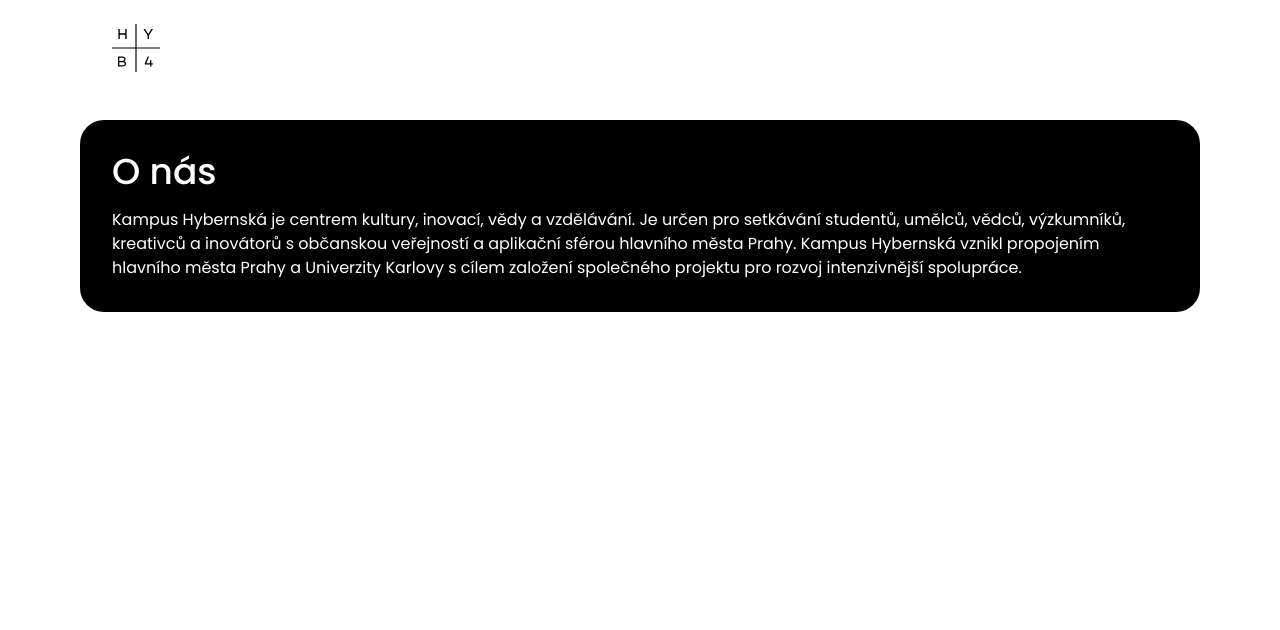
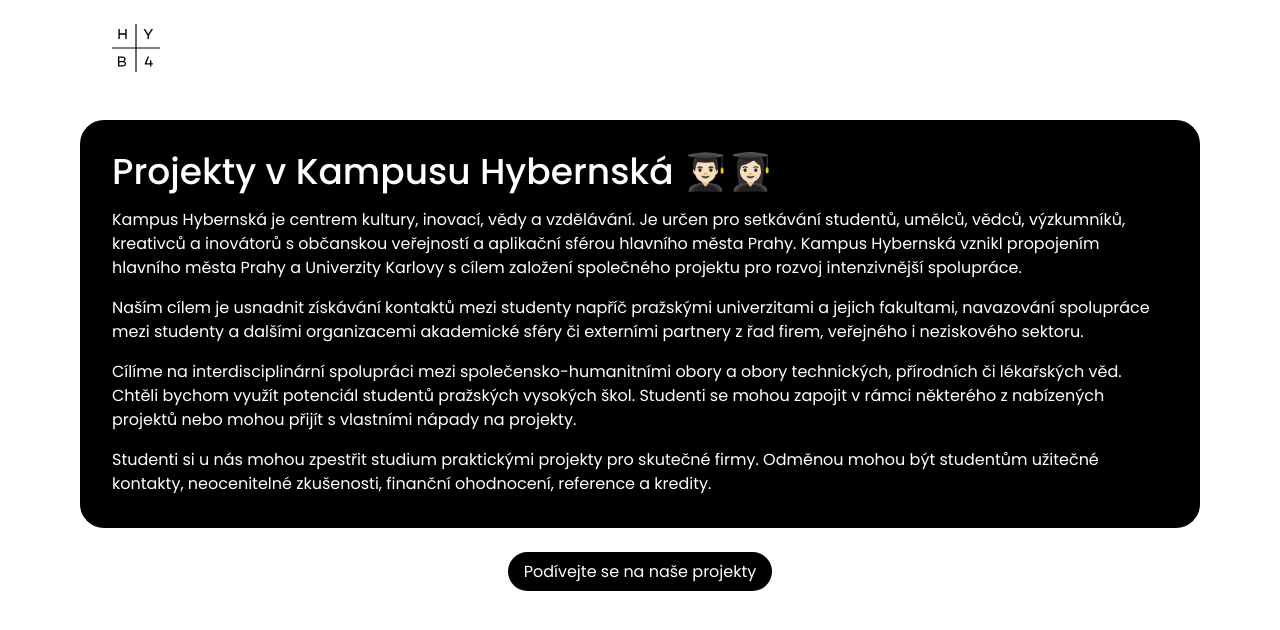
Before and after one commit to v-moravec/hybernska, a Nuxt app: page / in a window 1280 px wide. Shown: the top 630 px of the page. Built offline with nearby package versions, Linux system fonts and the light colour scheme.

Commit message:
Updated main page.

```diff
--- a/pages/index.vue
+++ b/pages/index.vue
@@ -1,12 +1,31 @@
 <template>
   <div class="container mx-auto pt-10 pb-10">
-    <div class="p-8 bg-black text-white rounded-3xl">
-      <h2>O nás</h2>
-      <p>
-        Kampus Hybernská je centrem kultury, inovací, vědy a vzdělávání. Je určen pro setkávání studentů, umělců, vědců, výzkumníků,
-        kreativců a inovátorů  s občanskou veřejností a aplikační sférou hlavního města Prahy. Kampus Hybernská vznikl propojením
-        hlavního města Prahy a Univerzity Karlovy s cílem založení společného projektu pro rozvoj intenzivnější spolupráce.
-      </p>
+    <div class="p-8 bg-black text-white rounded-3xl mb-8">
+      <h2>Projekty v Kampusu Hybernská 👨🏻‍🎓👩🏻‍🎓</h2>
+      <div class="flex flex-col gap-4">
+        <p>
+          Kampus Hybernská je centrem kultury, inovací, vědy a vzdělávání. Je určen pro setkávání studentů, umělců, vědců, výzkumníků,
+          kreativců a inovátorů  s občanskou veřejností a aplikační sférou hlavního města Prahy. Kampus Hybernská vznikl propojením
+          hlavního města Prahy a Univerzity Karlovy s cílem založení společného projektu pro rozvoj intenzivnější spolupráce.
+        </p>
+        <p>
+          Naším cílem je usnadnit získávání kontaktů mezi studenty napříč pražskými univerzitami a jejich fakultami, navazování
+          spolupráce mezi studenty a dalšími organizacemi akademické sféry či externími partnery z řad firem, veřejného i
+          neziskového sektoru.
+        </p>
+        <p>
+          Cílíme na interdisciplinární spolupráci mezi společensko-humanitními obory a obory technických, přírodních či lékařských věd.
+          Chtěli bychom využít potenciál studentů pražských vysokých škol. Studenti se mohou zapojit v rámci některého z nabízených
+          projektů nebo mohou přijít s vlastními nápady na projekty.
+        </p>
+        <p>
+          Studenti si u nás mohou zpestřit studium praktickými projekty pro skutečné firmy. Odměnou mohou být studentům užitečné kontakty,
+          neocenitelné zkušenosti, finanční ohodnocení, reference a kredity.
+        </p>
+      </div>
+    </div>
+    <div class="mx-auto w-fit">
+      <NuxtLink class="bg-black text-white rounded-full py-2 px-4" to="projekty">Podívejte se na naše projekty</NuxtLink>
     </div>
   </div>
 </template>
--- a/pages/prostory.vue
+++ b/pages/prostory.vue
@@ -6,7 +6,7 @@
         Lorem ipsum dolor sit amet, consectetur adipiscing elit. Curabitur at justo id ex faucibus viverra. Aenean consectetur massa at ultrices pellentesque. Nam id erat erat. Fusce a maximus risus. Duis mi neque, rutrum sit amet magna nec, convallis sagittis felis. Pellentesque mi tellus, aliquet vitae euismod in, vehicula in dui. Donec eu leo ligula. Suspendisse vitae diam ullamcorper, fermentum tortor et, egestas purus. Aenean ultricies arcu a pretium porta. Sed hendrerit nibh a pretium tristique. Duis eget odio ut purus congue gravida.
       </p>
     </div>
-    <div>
+    <div class="mx-auto w-fit">
       <input class="bg-black text-white rounded-full w-72 mb-2 py-2 px-4" type="date"/>
       <div class="bg-green-600 text-white py-2 px-4 w-72 max-w-full rounded-full text-center">Rezervovat</div>
     </div>
--- a/pages/zapojte-se.vue
+++ b/pages/zapojte-se.vue
@@ -1,12 +1,12 @@
 <template>
   <div class="container mx-auto pt-10">
     <div class="p-8 mb-8 bg-black text-white rounded-3xl">
-      <h2>Zapojte se</h2>
+      <h2>Zapojte se 🚀</h2>
       <p class="mb-4">
         Zaujal vás některý z projektů a chtěli byste se v něm angažovat? Máte zájem si vyzkoušet práci v týmu složeném z lidí různých oborů a zaměření? Nebo máte nějaký skvělý nápad a chtěli byste jej zrealizovat?
       </p>
       <p class="mb-4">
-        Pojďte s námi ukázat váš potenciál, získat další nové zkušenosti i kontakty a připsat si další řádek do vašeho CV. :)
+        Pojďte s námi ukázat váš potenciál, získat další nové zkušenosti i kontakty a připsat si další řádek do vašeho CV. 😉
       </p>
       <p>
         V tomto článku se dozvíte, co po vás všechno požadujeme. Ať už se chcete stát členem týmu, nebo zadat svůj projekt. Konkrétní požadavky pak naleznete na stránkách jednotlivých projektů.
```
